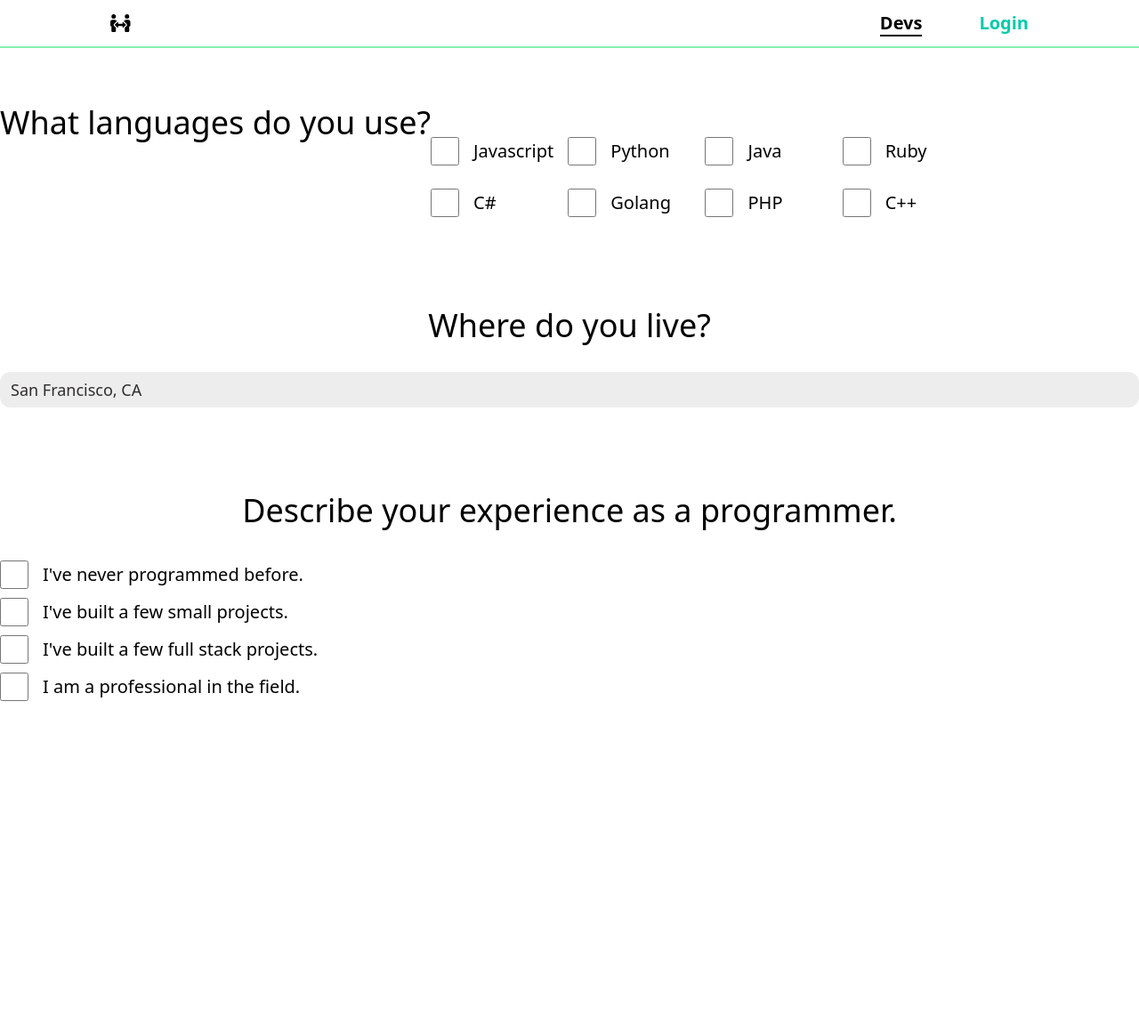
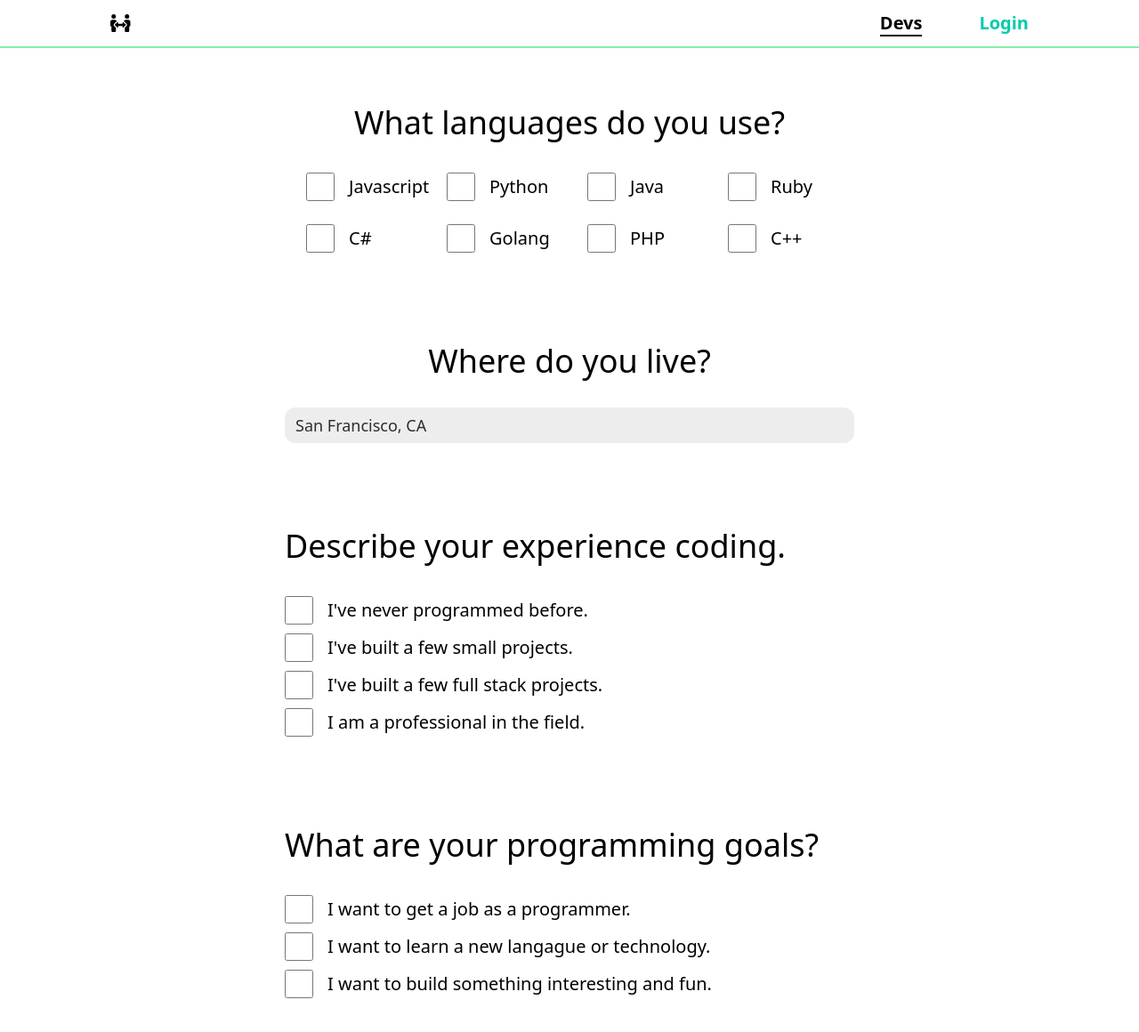
Before and after one commit to 21sparker/devmatch, a Next.js app: page /questionnaire in a window 1280 px wide. Shown: the top 1160 px of the page at 89% size. Before the commit the page ends 800 px from the top, so only its background shows below. Built offline with nearby package versions, Linux system fonts and the light colour scheme.

Commit message:
finished styled questionnaire

```diff
--- a/pages/questionnaire.tsx
+++ b/pages/questionnaire.tsx
@@ -3,7 +3,6 @@ import Checkbox from '../components/Checkbox';
 import Header from '../components/Header';
 import Navbar from '../components/Navbar/Navbar';
 import TextInput from '../components/TextInput';
-
 interface questionnaireProps {
 
 }
@@ -12,12 +11,13 @@ const questionnaire: React.FC<questionnaireProps> = ({}) => {
     return (
       <>
         <Navbar/>
+        <div className="flex justify-center mb-24">
         <form id="questionnaire-container"
-          className="flex flex-col mt-16">
+          className="flex flex-col mt-16 items-center w-2/4">
           <div id="question"
-            className="flex w-full">
+            className="flex flex-col w-full">
             <Header size="4xl" center>What languages do you use?</Header>
-            <div className="grid grid-cols-4 gap-4 mt-8">
+            <div className="grid grid-cols-4 gap-4 mt-8 ml-6">
               <Checkbox label="Javascript" />
               <Checkbox label="Python" />
               <Checkbox label="Java" />
@@ -29,15 +29,15 @@ const questionnaire: React.FC<questionnaireProps> = ({}) => {
             </div>
           </div>
           <div id="question"
-            className="flex flex-col mt-24">
+            className="flex flex-col mt-24 w-full">
             <Header size="4xl" center>Where do you live?</Header>
             <div className="mt-8">
               <TextInput placeholder="San Francisco, CA" name="location"/>
             </div>
           </div>
           <div id="question"
-            className="flex flex-col mt-24 justify-center">
-            <Header size="4xl" center>Describe your experience as a programmer.</Header>
+            className="flex flex-col mt-24 justify-center w-full">
+            <Header size="4xl">Describe your experience coding.</Header>
             <div className="mt-8">
               <Checkbox label="I've never programmed before." />
               <Checkbox label="I've built a few small projects." />
@@ -45,7 +45,17 @@ const questionnaire: React.FC<questionnaireProps> = ({}) => {
               <Checkbox label="I am a professional in the field." />
             </div>
           </div>
+          <div id="question"
+            className="flex flex-col mt-24 justify-center w-full">
+            <Header size="4xl">What are your programming goals?</Header>
+            <div className="mt-8">
+              <Checkbox label="I want to get a job as a programmer." />
+              <Checkbox label="I want to learn a new langague or technology." />
+              <Checkbox label="I want to build something interesting and fun." />
+            </div>
+          </div>
         </form>
+        </div>
       </>
     );
 }
```
